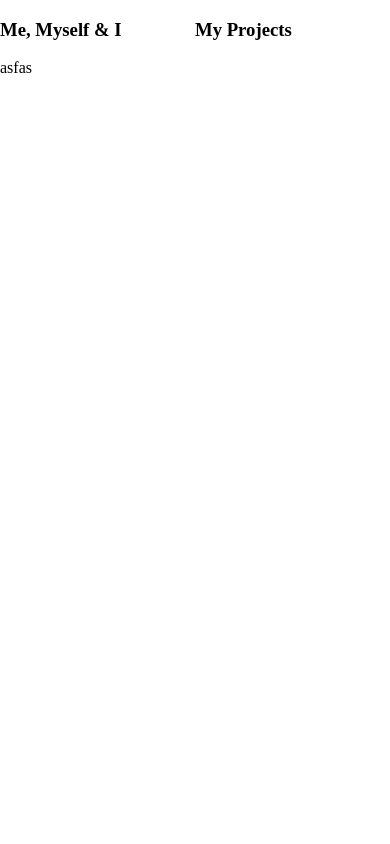
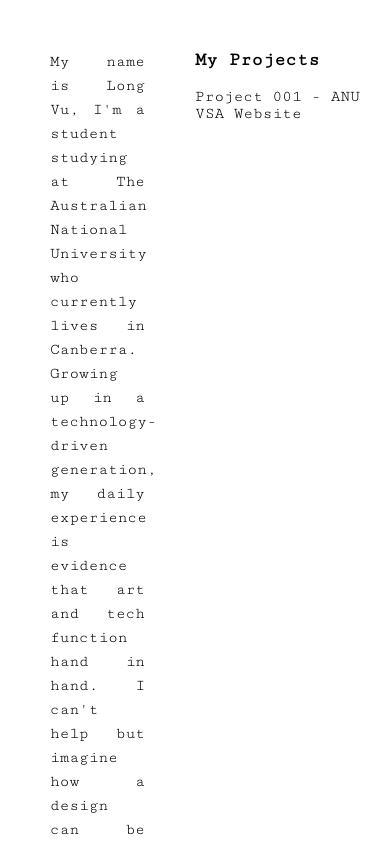
Before and after one commit to ll0ngvu/MyProfile, a plain HTML site: page index.html in a window 390 px wide. Drawn offline with Linux system fonts and the light colour scheme.

Commit message:
Update
Added fonts

```diff
--- a/index.html
+++ b/index.html
@@ -1,5 +1,7 @@
 <!DOCTYPE html>
+
 <html lang="en">
+
 <head>
     <meta charset="UTF-8">
     <meta http-equiv="X-UA-Compatible" content="IE=edge">
@@ -7,22 +9,24 @@
     <link rel="stylesheet" href="/style.css">
     <title>Long Vu</title>
     <link rel="icon" href="Images/globe.ico" type="image/x-icon"/> <!--Favicon-->
+    <!--Fonts-->
+    <link rel="preconnect" href="https://fonts.gstatic.com">
+    <link href="https://fonts.googleapis.com/css2?family=Cutive+Mono&display=swap" rel="stylesheet">
 </head>
+
 <body>
     <div id="containers">
 
         <div id="container-left">
-
-            <h3> Me, Myself & I </h3>
-
-            <p>asfas</p>
-
-        </div>
-        <div id="container-right">
-            <h3> My Projects </h3>
+            <p id="myself"> My name is Long Vu, I'm a student studying at The Australian National University who currently lives in Canberra. Growing up in a technology-driven generation, my daily experience is evidence that art and tech function hand in hand. I can't help but imagine how a design can be interacted with, beyond simply observing, in a 3D space, on someone's mobile device, or on a physical product. Also, I believe that design something meaningful requires spending time on concepts, and the more meticulous of the interpretation will show the better result of the final presentation. Knowing that the concept of 3D and virtual reality are gradually becoming significant to a graphic designer, I continue studying at The New School to achieve a BFA in Technology and Design</p>
         </div>
 
+        <div id="container-right">
+            <h3 class="main-project-title"> My Projects </h3>
+
+            <p class="project-name"> Project 001 - ANU VSA Website </p>
+        </div>
     </div>
+</body>
 
-</body>
 </html>
--- a/style.css
+++ b/style.css
@@ -1,3 +1,7 @@
+* {
+    cursor: crosshair;
+}
+
 body {
     background-color: #ffffff;
     margin: 0px;
@@ -45,6 +49,15 @@ body {
     overflow-x: hidden;
     overflow-y: scroll;
     background: none;
+    font-family: 'Cutive Mono', monospace;
+}
+
+#myself {
+    padding: 50px;
+    margin: 0px;
+    text-align: justify;
+    line-height: 150%;
+
 }
 
 /* Right Page */
@@ -56,4 +69,9 @@ body {
     overflow-x: hidden;
     overflow-y: scroll;
     background: none;
+    font-family: 'Cutive Mono', monospace;
 }
+
+.main-project-title {
+    padding-top: 30px;
+}
```
